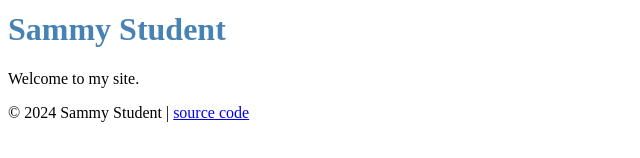
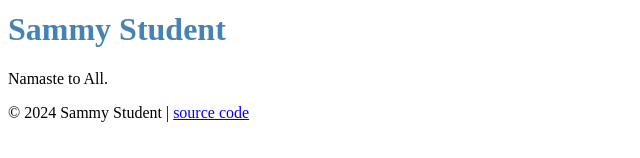
Before and after one commit to fea11/internet-business-tech-2024, a plain HTML site: page index.html in a window 1280 px wide. Shown: the part 132-290 px from the top of the page, 0-640 px from the left. Drawn offline with Linux system fonts and the light colour scheme.

Commit message:
Update index.html

```diff
--- a/index.html
+++ b/index.html
@@ -20,7 +20,7 @@
 
     <div class="page">
       <h1>Sammy Student</h1>
-      <p>Welcome to my site.</p>
+      <p>Namaste to All.</p>
     </div>
 
     <footer>
```
